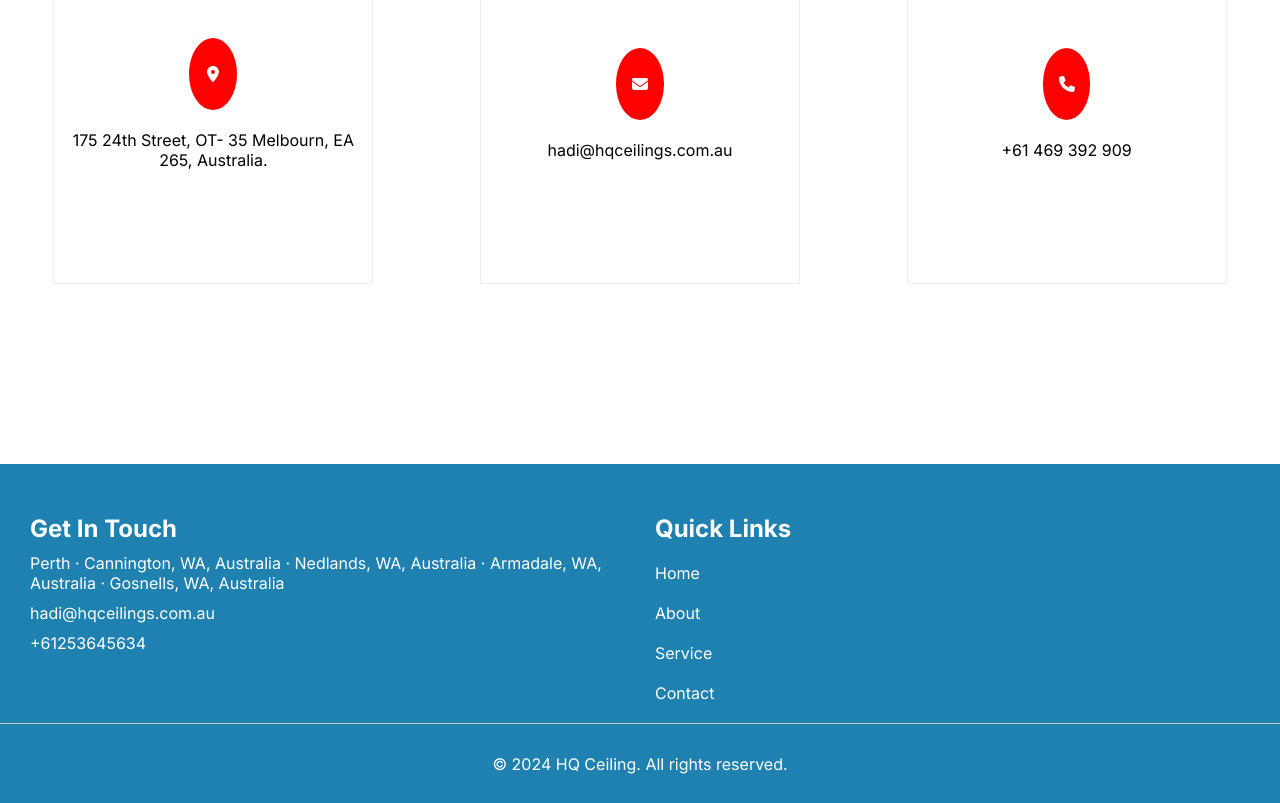
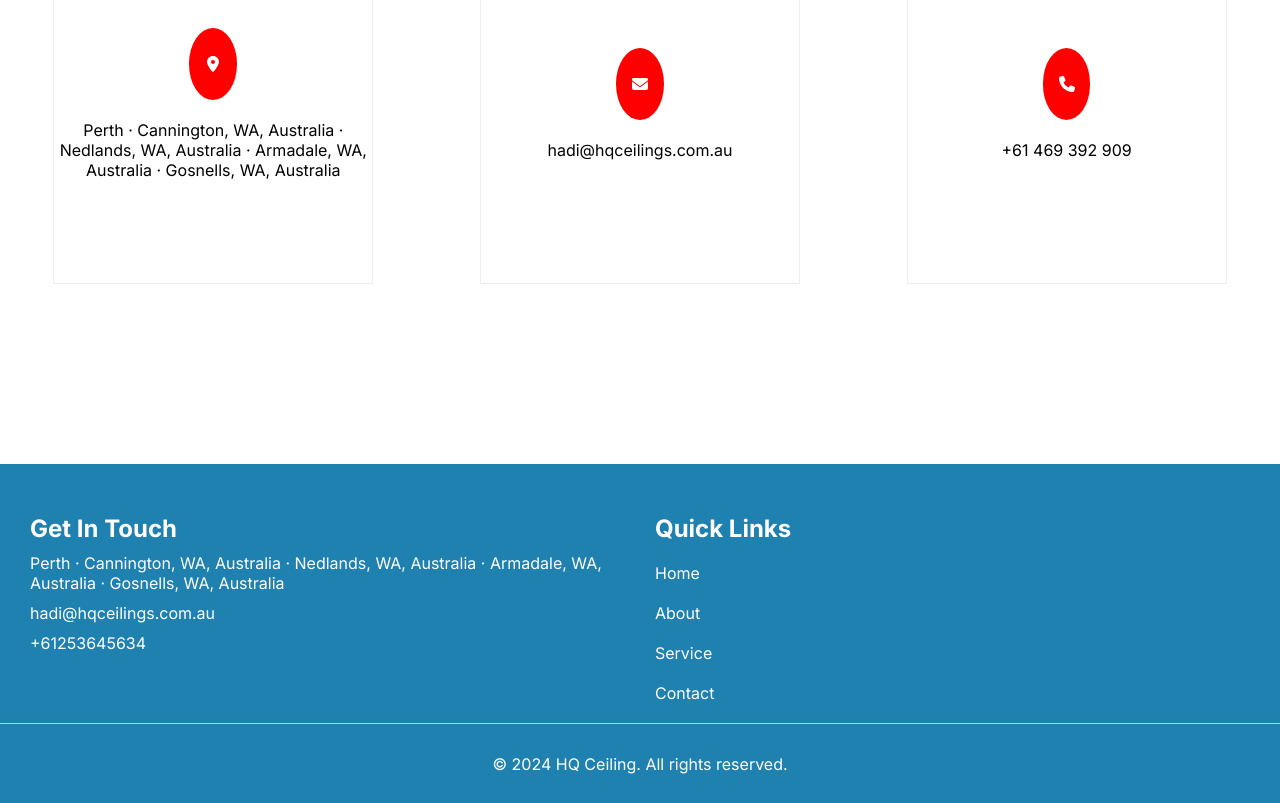
Before and after one commit to arifqasemi/hqceiling, a Next.js app: page /contact in a window 1280 px wide. Shown: the part 1320-2123 px from the top of the page. Built offline with nearby package versions, Linux system fonts and the light colour scheme.

Commit message:
email link

```diff
--- a/components/contact.js
+++ b/components/contact.js
@@ -12,13 +12,13 @@ function Contact() {
         <div className='' style={{backgroundColor:'red',width:'15%',height:'20%',display:'flex',justifyContent:'center',alignItems:'center',borderRadius:'50%'}}>
         <FontAwesomeIcon icon={faLocationDot} style={{color:'white'}}/>
         </div>
-        <p>175 24th Street, OT- 35 Melbourn, EA 265, Australia.</p>
+        <p>Perth · Cannington, WA, Australia · Nedlands, WA, Australia · Armadale, WA, Australia · Gosnells, WA, Australia</p>
       </div>
       <div className='contact-detail'>
         <div className='' style={{backgroundColor:'red',width:'15%',height:'20%',display:'flex',justifyContent:'center',alignItems:'center',borderRadius:'50%'}}>
         <FontAwesomeIcon icon={faEnvelope} style={{color:'white'}}/>
         </div>
-        <p>hadi@hqceilings.com.au</p>
+        <a href='mailto:hadi@hqceilings.com.au'>hadi@hqceilings.com.au</a>
       </div>
       <div className='contact-detail'>
         <div className='' style={{backgroundColor:'red',width:'15%',height:'20%',display:'flex',justifyContent:'center',alignItems:'center',borderRadius:'50%'}}>
```
